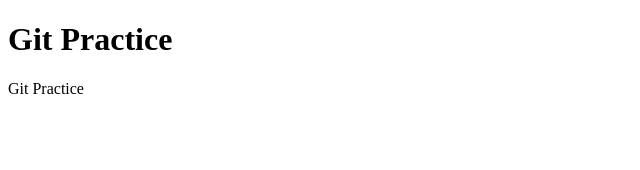
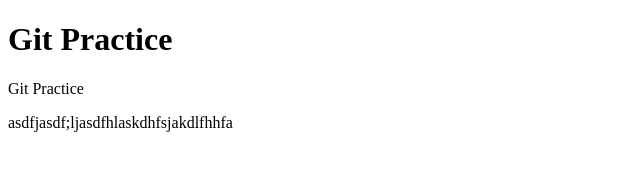
Before and after one commit to austinpettis/Learn-git, a plain HTML site: page index.html in a window 1280 px wide. Shown: the whole page, without its empty margins (0-640 px from the left). Drawn offline with Linux system fonts and the light colour scheme.

Commit message:
add paragraph

```diff
--- a/index.html
+++ b/index.html
@@ -8,5 +8,6 @@
 <body>
     <h1>Git Practice</h1>
     <p>Git Practice</p>
+    <p>asdfjasdf;ljasdfhlaskdhfsjakdlfhhfa</p>
 </body>
 </html>
```
